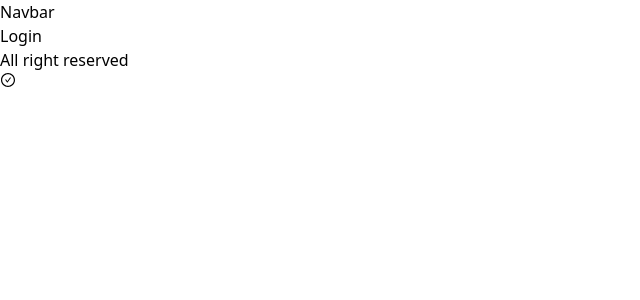
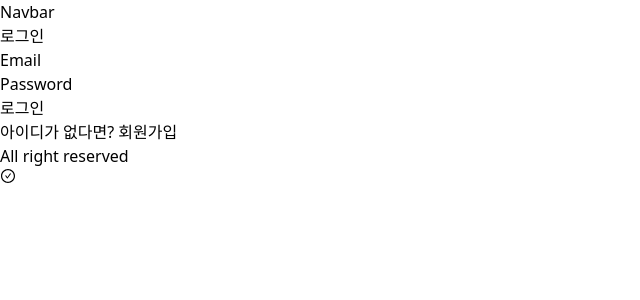
Before and after one commit to dreamchach/nodeJS, a React (Vite) app in the folder frontend/: page /login in a window 1280 px wide. Shown: the top 300 px of the page, without its empty margins (0-640 px from the left). Built offline with nearby package versions, Linux system fonts and the light colour scheme.

Commit message:
심화 1-22. localstorage 사용법

```diff
--- a/frontend/src/pages/Login.jsx
+++ b/frontend/src/pages/Login.jsx
@@ -1,6 +1,80 @@
+import {Link} from 'react-router-dom'
+import {useForm}from 'react-hook-form'
+import { useDispatch } from 'react-redux'
+import { loginUser } from '../store/thunkFuntions'
+
 const Login = () => {
+  const {register, handleSubmit, formState:{errors}, reset} = useForm({mode:'onChange'})
+
+  const dispatch = useDispatch()
+
+  const onSubmit = ({email, password})=>{
+
+    const body = {
+      email,
+      password
+    }
+
+    dispatch(loginUser(body))
+    reset()
+  }
+
+
+  const userEmail={
+    required:'필수 필드입니다'
+  }
+
+  const userPassword = {
+    required:'필수 필드입니다',
+    minLength:{
+      value:6,
+      message:'최소 6자입니다'
+    }
+  }
+
   return (
-    <div>Login</div>
+<section>
+  <div>
+    <h1>로그인</h1>
+    <form onSubmit={handleSubmit(onSubmit)}>
+      <div>
+        <label>
+          Email
+        </label>
+        <input type="email" id="email" {...register('email', userEmail)}/>
+        {
+          errors?.email &&
+          <div>
+            <span>
+              {errors.email.message}
+            </span>
+          </div>
+        }
+      </div>
+      <div>
+        <label htmlFor="password">Password</label>
+        <input type="password" id="password" {...register('password', userPassword)}/>
+        {
+          errors?.password &&
+          <div>
+            <span>
+              {errors.password.message}
+            </span>
+          </div>
+        }
+      </div>
+      <div>
+        <button type='submit'>
+          로그인
+        </button>
+      </div>
+      <p>
+        아이디가 없다면?{' '}
+        <Link to='/register'>회원가입</Link>
+      </p>
+    </form>
+  </div>
+</section>
   )
 }
 
--- a/frontend/src/store/thunkFuntions.js
+++ b/frontend/src/store/thunkFuntions.js
@@ -16,3 +16,19 @@ export const registerUser = createAsyncThunk(
         }
     }
 )
+
+export const loginUser = createAsyncThunk(
+    'user/loginUser',
+    async(body, thunkAPI) => {
+        try{
+            const response = await instance.post(
+                '/users/login',
+                body
+            )
+            return response.data
+        } catch (error) {
+            console.log(error)
+            return thunkAPI.rejectWithValue(error.response.data || error.message)
+        }
+    }
+)
--- a/frontend/src/store/userSlice.js
+++ b/frontend/src/store/userSlice.js
@@ -1,5 +1,5 @@
 import { createSlice } from "@reduxjs/toolkit"
-import { registerUser } from "./thunkFuntions"
+import { loginUser, registerUser } from "./thunkFuntions"
 import { toast } from "react-toastify"
 
 const initialState = {
@@ -22,12 +22,23 @@ const userSlice = createSlice({
     extraReducers:(builder)=>{
         builder.addCase(registerUser.pending, (state)=>{
             state.isLoading = true
-            console.log(1)
         }).addCase(registerUser.fulfilled, (state)=>{
             state.isLoading = false
             toast.info('회원가입을 성공했습니다')
-            console.log(2)
         }).addCase(registerUser.rejected, (state, action)=>{
+            state.isLoading = false
+            state.error = action.payload
+            toast.error(action.payload || '회원가입에 실패했습니다')
+        })
+
+        builder.addCase(loginUser.pending, (state)=>{
+            state.isLoading = true
+        }).addCase(loginUser.fulfilled, (state, action)=>{
+            state.isLoading = false
+            state.userData = action.payload
+            state.isAuth = true
+            localStorage.setItem('accessToken', action.payload.accessToken)
+        }).addCase(loginUser.rejected, (state, action)=>{
             state.isLoading = false
             state.error = action.payload
             toast.error(action.payload || '회원가입에 실패했습니다')
```
Also changed, not shown: 1 other file (tests, documents, lock files or other folders).
